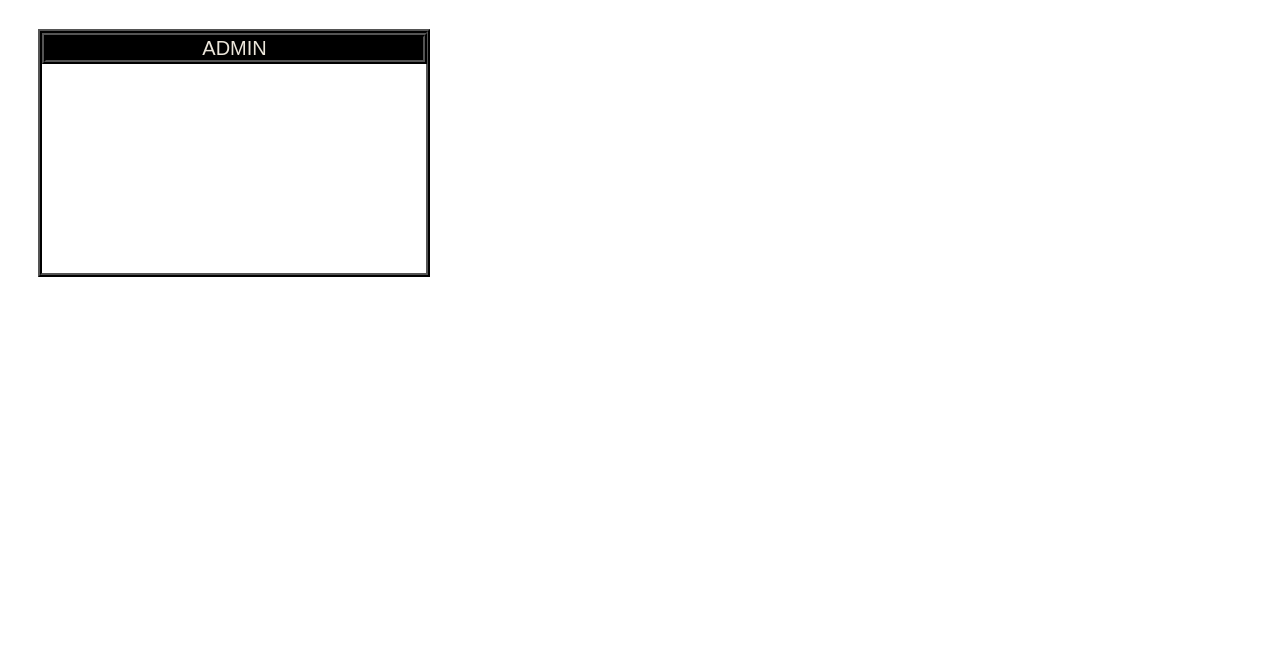
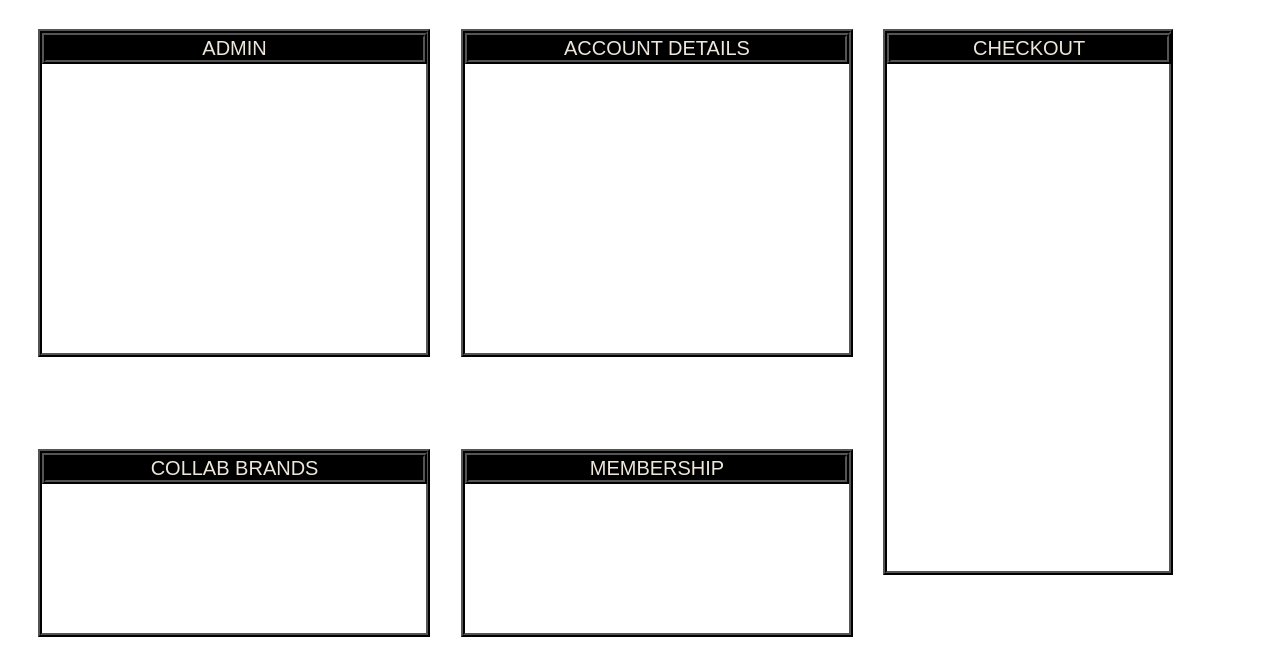
Before and after one commit to sparsh0008/freepayHTML, a plain HTML site: page index.html in a window 1280 px wide. Shown: the part 151-800 px from the top of the page. Drawn offline with Linux system fonts and the light colour scheme.

Commit message:
new layout

```diff
--- a/index.html
+++ b/index.html
@@ -12,10 +12,94 @@
             top: 180px;
             left:3%;
             width: 30%;
-            height: 30%;
+            height: 40%;
         }
 
         .lbladmin {
+            font-size: 20px;
+            background-color: black;
+            color: #ECE6DB;
+            border: 4px ridge #000;
+            width: 98%;
+            text-align: center;
+            position: absolute;
+            top: 0px;
+            left: 10;
+        }
+
+        .accountFrame {
+            border: 4px ridge #000;
+            position: absolute;
+            top: 180px;
+            left:36%;
+            width: 30%;
+            height: 40%;
+        }
+
+        .lblaccount {
+            font-size: 20px;
+            background-color: black;
+            color: #ECE6DB;
+            border: 4px ridge #000;
+            width: 98%;
+            text-align: center;
+            position: absolute;
+            top: 0px;
+            left: 10;
+        }
+
+        .checloutFrame {
+            border: 4px ridge #000;
+            position: absolute;
+            top: 180px;
+            left:69%;
+            width: 22%;
+            height: 67.3%;
+        }
+
+        .lblcheckout {
+            font-size: 20px;
+            background-color: black;
+            color: #ECE6DB;
+            border: 4px ridge #000;
+            width: 98%;
+            text-align: center;
+            position: absolute;
+            top: 0px;
+            left: 10;
+        }
+
+        .collabFrame {
+            border: 4px ridge #000;
+            position: absolute;
+            top: 75%;
+            left:3%;
+            width: 30%;
+            height: 22.5%;
+        }
+
+        .lblcollab {
+            font-size: 20px;
+            background-color: black;
+            color: #ECE6DB;
+            border: 4px ridge #000;
+            width: 98%;
+            text-align: center;
+            position: absolute;
+            top: 0px;
+            left: 10;
+        }
+
+        .membershipFrame {
+            border: 4px ridge #000;
+            position: absolute;
+            top: 75%;
+            left:36%;
+            width: 30%;
+            height: 22.5%;
+        }
+
+        .lblmembership {
             font-size: 20px;
             background-color: black;
             color: #ECE6DB;
@@ -69,7 +153,21 @@
         <label class="lbladmin">ADMIN</label>
     </div>
 
+    <div class="accountFrame">
+        <label class="lblaccount">ACCOUNT DETAILS</label>
+    </div>
 
+    <div class="checloutFrame">
+        <label class="lblcheckout">CHECKOUT</label>
+    </div>
+
+    <div class="collabFrame">
+        <label class="lblcollab">COLLAB BRANDS</label>
+    </div>
+
+    <div class="membershipFrame">
+        <label class="lblmembership">MEMBERSHIP</label>
+    </div>
 </body>
 
 </html>
```
